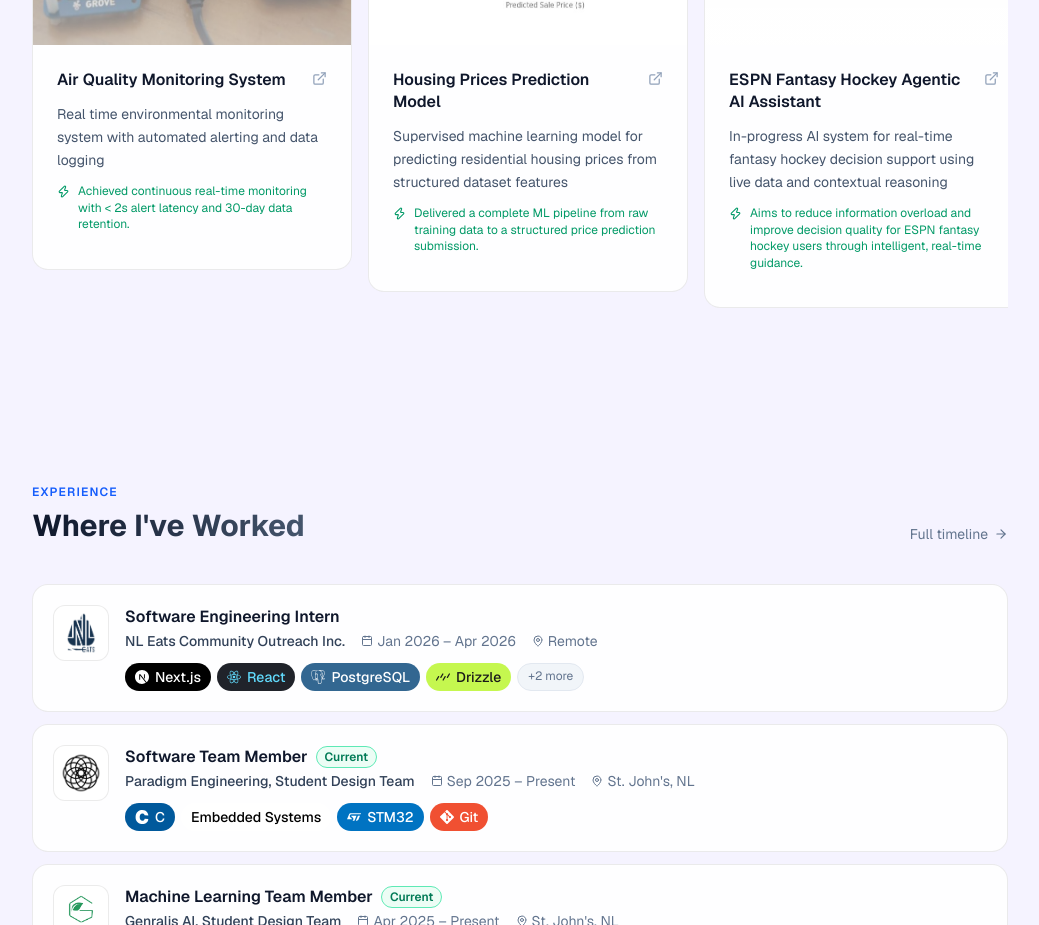
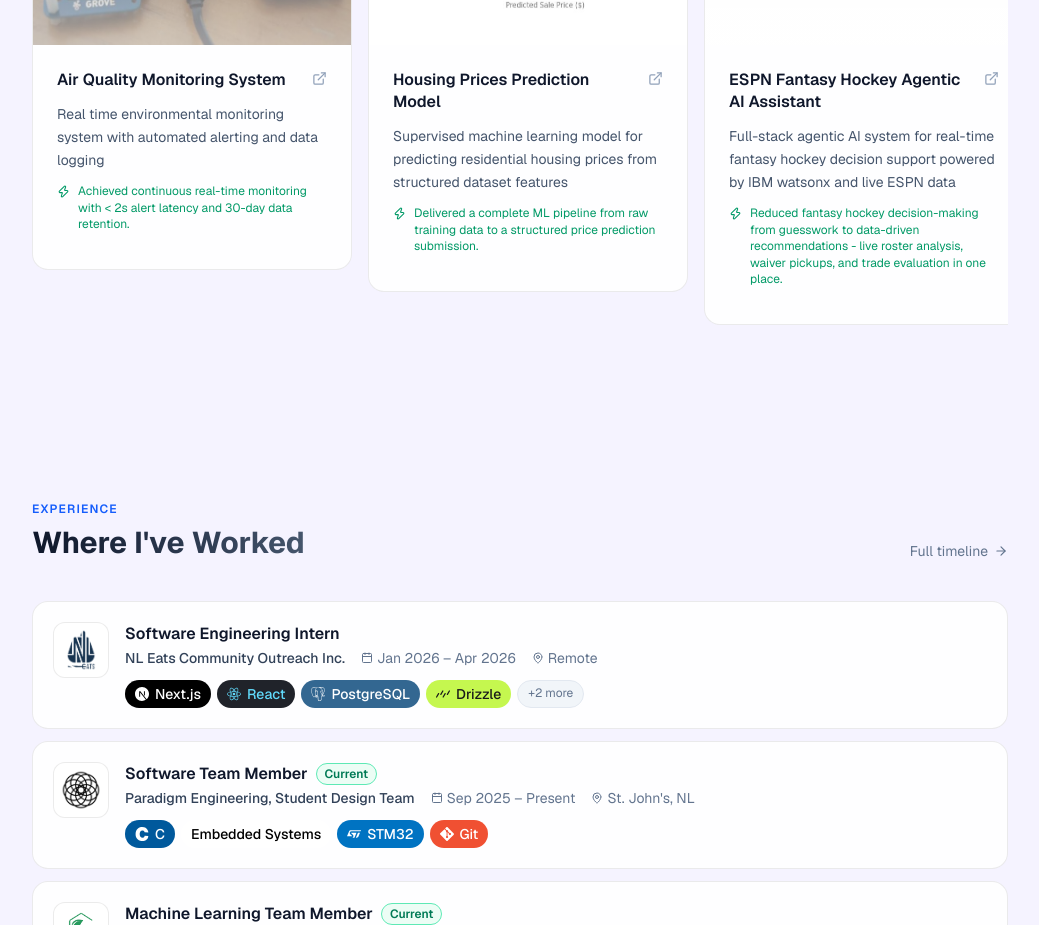
Before and after one commit to JBishopCode/Personal-Portfolio, a Next.js app: page / in a window 1280 px wide. Shown: the part 1620-2545 px from the top of the page, without its empty margins (120-1159 px from the left). Built offline with nearby package versions, Linux system fonts and the light colour scheme.

Commit message:
Update ESPN Hockey Project details and card

```diff
--- a/components/ProjectCard.tsx
+++ b/components/ProjectCard.tsx
@@ -21,6 +21,13 @@
     } else {
       return 'object-top object-cover group-hover:scale-105 transition-transform duration-300'
     }
+  }
+
+  function expandedImageStyle(projectId: string) {
+    if (projectId === 'fantasy-hockey-ai') {
+      return 'object-cover object-top'
+    }
+    return 'object-cover'
   }
 
   return (
@@ -103,7 +110,7 @@
             >
               {project.image && (
                 <div className='relative w-full h-48'>
-                  <Image src={project.image} alt={project.title} fill className='object-cover' />
+                  <Image src={project.expandedImage ?? project.image} alt={project.title} fill className={expandedImageStyle(project.id)} />
                   <div className='absolute inset-0 bg-gradient-to-t from-[var(--card-bg)] to-transparent opacity-80' />
                 </div>
               )}
--- a/lib/data.ts
+++ b/lib/data.ts
@@ -53,14 +53,15 @@
     {
         id: 'fantasy-hockey-ai',
         title: 'ESPN Fantasy Hockey Agentic AI Assistant',
-        description: 'In-progress AI system for real-time fantasy hockey decision support using live data and contextual reasoning',
+        description: 'Full-stack agentic AI system for real-time fantasy hockey decision support powered by IBM watsonx and live ESPN data',
         longDescription:
-            'Currently developing an Agentic AI assistant as part of the IBM AI Experiential Learning Lab. The system monitors a user’s fantasy hockey team, league settings, and real-time NHL data to generate proactive recommendations for lineup decisions, waiver pickups, and trades. The project applies IBM Design Thinking and Agentic AI concepts to move beyond static projections, focusing on continuous analysis, adaptive reasoning, and clear, explainable insights. Current work includes defining agent workflows, identifying data sources, and prototyping recommendation logic.',
-        tech: ['python', 'pandas', 'numpy', 'scikitlearn', 'json', 'react', 'git'] as TechKey[],
-        impact: 'Aims to reduce information overload and improve decision quality for ESPN fantasy hockey users through intelligent, real-time guidance.',
-        github: '',
+            'Built a full-stack agentic AI assistant as part of the IBM SkillsBuild AI Experiential Learning Lab 2026. The system connects directly to a live ESPN Fantasy Hockey league, pulls real roster data, player statistics, injury status, weekly schedules, and waiver wire availability, then sends that full context to IBM watsonx running llama-3-3-70b-instruct to generate personalized recommendations. Features include automatic roster analysis on startup, free agent rankings, matchup breakdowns, trade evaluation, and an interactive chat interface. Built with a Python FastAPI backend and a Next.js frontend.',
+        tech: ['python', 'fastapi', 'nextjs', 'react', 'typescript', 'tailwind'] as TechKey[],
+        impact: 'Reduced fantasy hockey decision-making from guesswork to data-driven recommendations - live roster analysis, waiver pickups, and trade evaluation in one place.',
+        github: 'https://github.com/JBishopCode/IBMxESPN-Hockey-AI-Assistant',
         featured: true,
         image: '/projects/fantasy-hockey-ai.jpg',
+        expandedImage: '/projects/expanded-fantasy-hockey.jpg'
     },
 ];
 
--- a/lib/techs.tsx
+++ b/lib/techs.tsx
@@ -1,7 +1,7 @@
 import {
   SiCplusplus, SiPython, SiJavascript, SiC, SiJson, SiTypescript,
   SiHtml5, SiCss, SiReact, SiNextdotjs, SiTailwindcss,
-  SiSupabase, SiPostgresql, SiDrizzle,
+  SiSupabase, SiPostgresql, SiDrizzle, SiFastapi,
   SiJupyter, SiNumpy, SiPandas, SiPytorch, SiScikitlearn,
   SiGit, SiGithub, SiVercel, SiArduino,
   SiStmicroelectronics,
@@ -13,7 +13,7 @@
 export type TechKey =
     'cplusplus' | 'python' | 'javascript' | 'c' | 'json' | 'typescript'
   | 'html' | 'css' | 'react' | 'nextjs' | 'tailwind'
-  | 'supabase' | 'postgresql' | 'drizzle'
+  | 'supabase' | 'postgresql' | 'drizzle' | 'fastapi'
   | 'jupyter' | 'numpy' | 'pandas' | 'pytorch' | 'scikitlearn' | 'matplotlib' | 'ml'
   | 'git' | 'github' | 'vercel' | 'arduino'
   | 'vscode' | 'windows' | 'linux'
@@ -40,6 +40,7 @@
   supabase:     { label: 'Supabase',     icon: SiSupabase,    color: '#3ECF8E', bg: '#181818' },
   postgresql:   { label: 'PostgreSQL',   icon: SiPostgresql,  color: '#ffffff', bg: '#336791' },
   drizzle:      { label: 'Drizzle',      icon: SiDrizzle,     color: '#1a1a1a', bg: '#C5F74F' },
+  fastapi:      { label: 'FastAPI',      icon: SiFastapi,     color: '#009688', bg: '#0d1117' },
 
   // Data Science & ML
   jupyter:      { label: 'Jupyter',      icon: SiJupyter,     color: '#ffffff', bg: '#FA0F00' },
--- a/types/index.ts
+++ b/types/index.ts
@@ -11,6 +11,7 @@
     live?: string;
     featured: boolean;
     image?: string;
+    expandedImage?: string;
 }
 
 export interface Experience {
```
Also changed, not shown: public/projects/expanded-fantasy-hockey.jpg (added).
